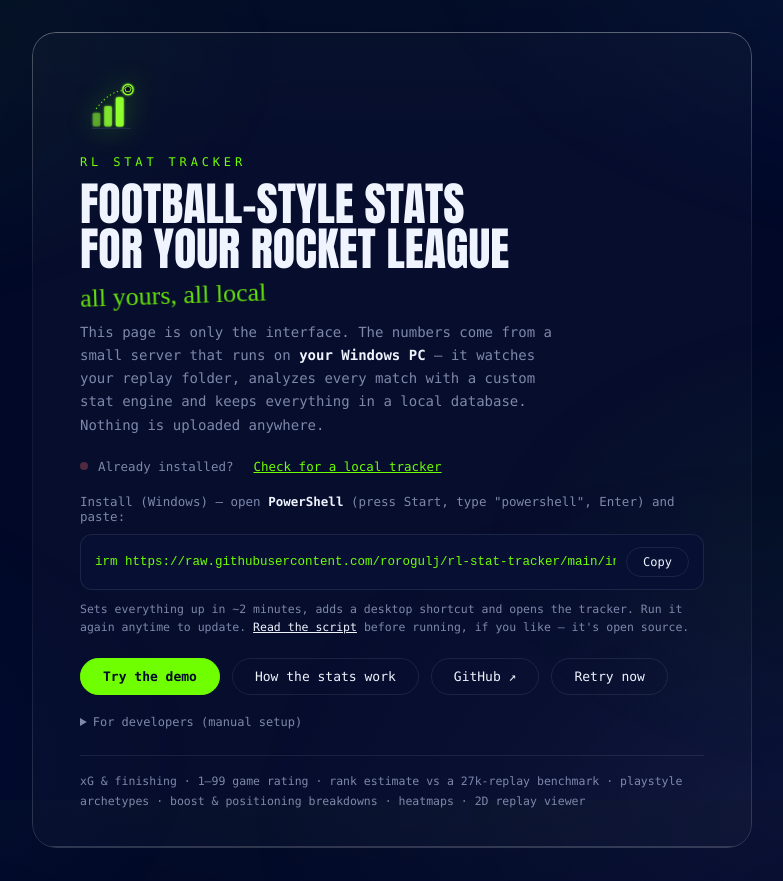
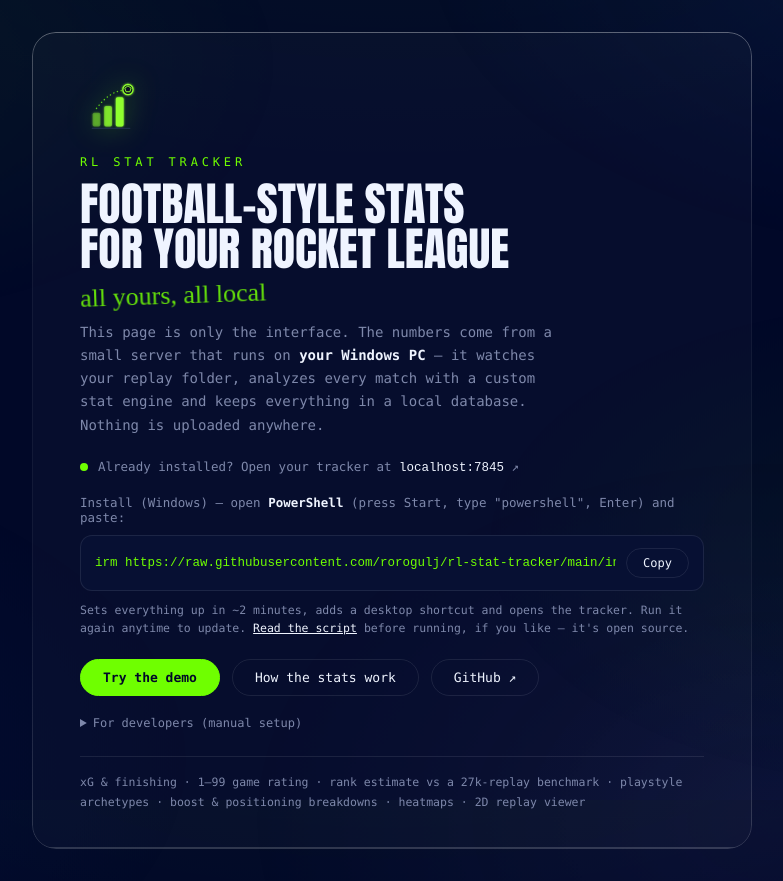
Before and after one commit to rorogulj/rl-stat-tracker, a React (Vite) app in the folder client/: page / in a window 1280 px wide. Shown: the whole page, without its empty margins (248-1031 px from the left). Built offline with nearby package versions, Linux system fonts and the light colour scheme; no server answers; a web font is replaced by a local one.

Commit message:
0.3.12: replace the unreliable localhost probe on the landing with a plain link — browsers (LAN filters, permission denials) kept blocking it and it read as the tracker being broken

```diff
--- a/client/src/pages/InfoPage.jsx
+++ b/client/src/pages/InfoPage.jsx
@@ -337,12 +337,12 @@
           <b>Welcome screen.</b> If <M>/api/status</M> does not answer — the public
           demo deployment, or the server simply not running — a landing screen appears with
           setup instructions, re-checking every five seconds and loading the app the moment
-          the server comes up. On request ("check for a local tracker") the public page
-          also probes <M>localhost:7845</M> and offers to open a running local tracker;
-          browsers guard that public-page-to-localhost hop behind a local-network
-          preflight or permission prompt (allow it — the local server answers the
-          preflight), the check is desktop-only, and this article is served standalone
-          at <M>/info</M> so it stays readable on phones.
+          the server comes up. The public page does not probe for a local tracker —
+          browsers block or permission-gate requests from a public page
+          to <M>localhost</M>, which made any automatic check unreliable — it simply
+          links to <M>localhost:7845</M>, where a plain navigation always reaches an
+          installed tracker. The link is desktop-only, and this article is served
+          standalone at <M>/info</M> so it stays readable on phones.
         </p>
         <p>
           <b>Updates.</b> The server compares its version against the repository every six
--- a/client/src/pages/Welcome.jsx
+++ b/client/src/pages/Welcome.jsx
@@ -37,8 +37,6 @@
 
 export default function Welcome({ onUp }) {
   const [tries, setTries] = useState(0);
-  const [localUp, setLocalUp] = useState(false);
-  const [probed, setProbed] = useState(false);
 
   const ping = async () => {
     try {
@@ -49,18 +47,6 @@
       return;
     } catch { /* same-origin server not there */ }
     setTries((t) => t + 1);
-  };
-
-  // localhost probe runs ONLY on explicit click: an automatic cross-origin probe
-  // to a local address triggers Chrome's Local Network Access prompt for every
-  // visitor, including people without the tracker
-  const probeLocal = async () => {
-    setProbed(true);
-    try {
-      const r = await fetch(`${LOCAL}/api/status`);
-      if (r.ok) { await r.json(); setLocalUp(true); return; }
-    } catch { /* no local tracker (or old version without CORS) */ }
-    setLocalUp(false);
   };
 
   useEffect(() => {
@@ -93,21 +79,15 @@
           </div>
         )}
 
-        {localUp ? (
-          <div className="w-status up">
-            <span className="w-dot ok" />
-            Your tracker is running on this machine —{' '}
-            <a className="w-btn primary sm" href={LOCAL}>Open it ↗</a>
-          </div>
-        ) : isRemote ? (
+        {isRemote ? (
+          // no localhost probe here: browsers block or permission-gate public-page →
+          // localhost requests (CORS/LNA, ad-block LAN filters), so a check from this
+          // page is unreliable — a plain navigation link always works
           !isMobile && (
             <div className="w-status">
-              <span className="w-dot" />
-              {probed
-                ? <>No tracker found on this machine — if the browser asked about local-network
-                    access, allow it and <button className="linklike" onClick={probeLocal}>check again</button>;
-                    otherwise install below, or open <code>localhost:7845</code> manually.</>
-                : <>Already installed?{' '}<button className="linklike" onClick={probeLocal}>Check for a local tracker</button></>}
+              <span className="w-dot ok" />
+              <span>Already installed? Open your tracker at{' '}
+                <a href={LOCAL}><code>localhost:7845</code> ↗</a></span>
             </div>
           )
         ) : (
@@ -139,7 +119,8 @@
           {isRemote && <button className="w-btn primary" onClick={enterDemo}>Try the demo</button>}
           <a className="w-btn" href="/info">How the stats work</a>
           <a className={`w-btn${isRemote ? '' : ' primary'}`} href={REPO} target="_blank" rel="noreferrer">GitHub ↗</a>
-          {!isMobile && <button className="w-btn" onClick={ping}>Retry now</button>}
+          {/* retrying same-origin /api/status can only ever succeed on the local copy */}
+          {!isRemote && !isMobile && <button className="w-btn" onClick={ping}>Retry now</button>}
         </div>
 
         {!isMobile && (
--- a/package.json
+++ b/package.json
@@ -1,6 +1,6 @@
 {
   "name": "rl-stat-tracker",
-  "version": "0.3.11",
+  "version": "0.3.12",
   "private": true,
   "scripts": {
     "setup": "node tools/fetch-rrrocket.mjs && cd server && npm install && cd ../client && npm install && npm run build",
```
Also changed, not shown: 1 other file (tests, documents, lock files or other folders).
